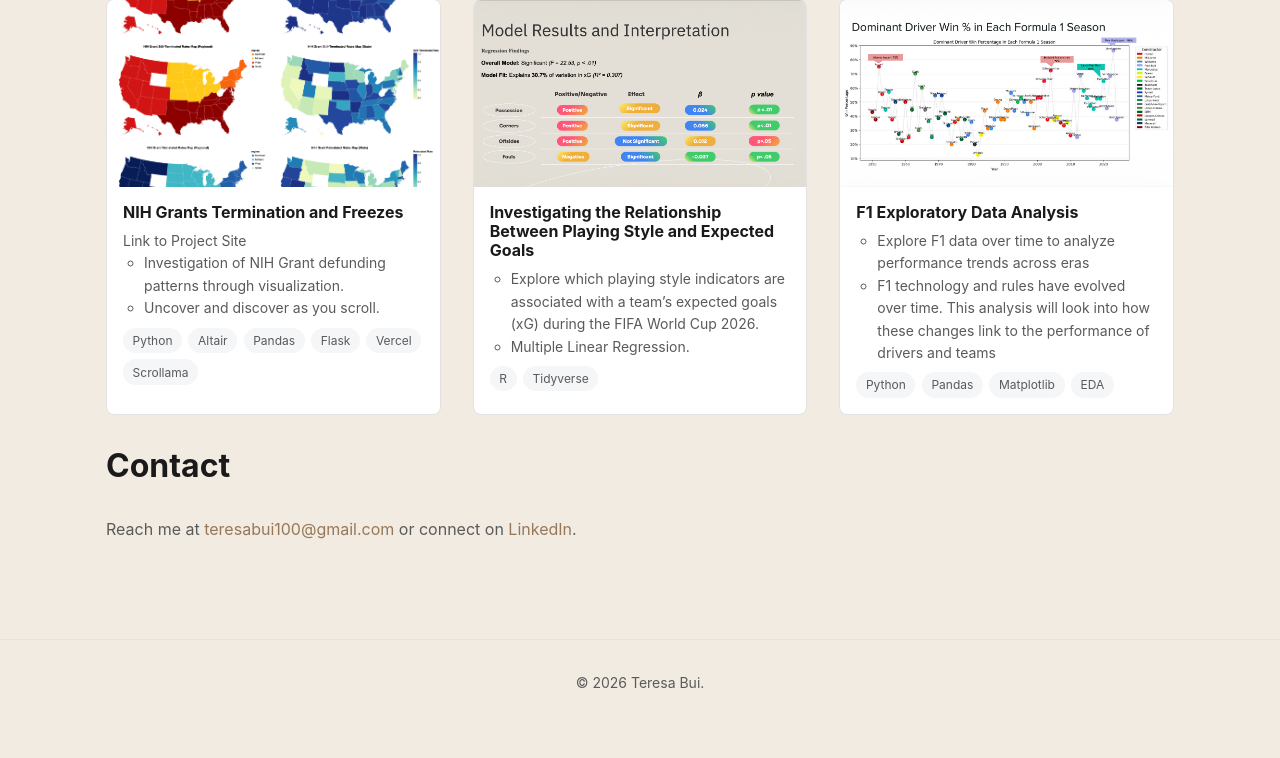
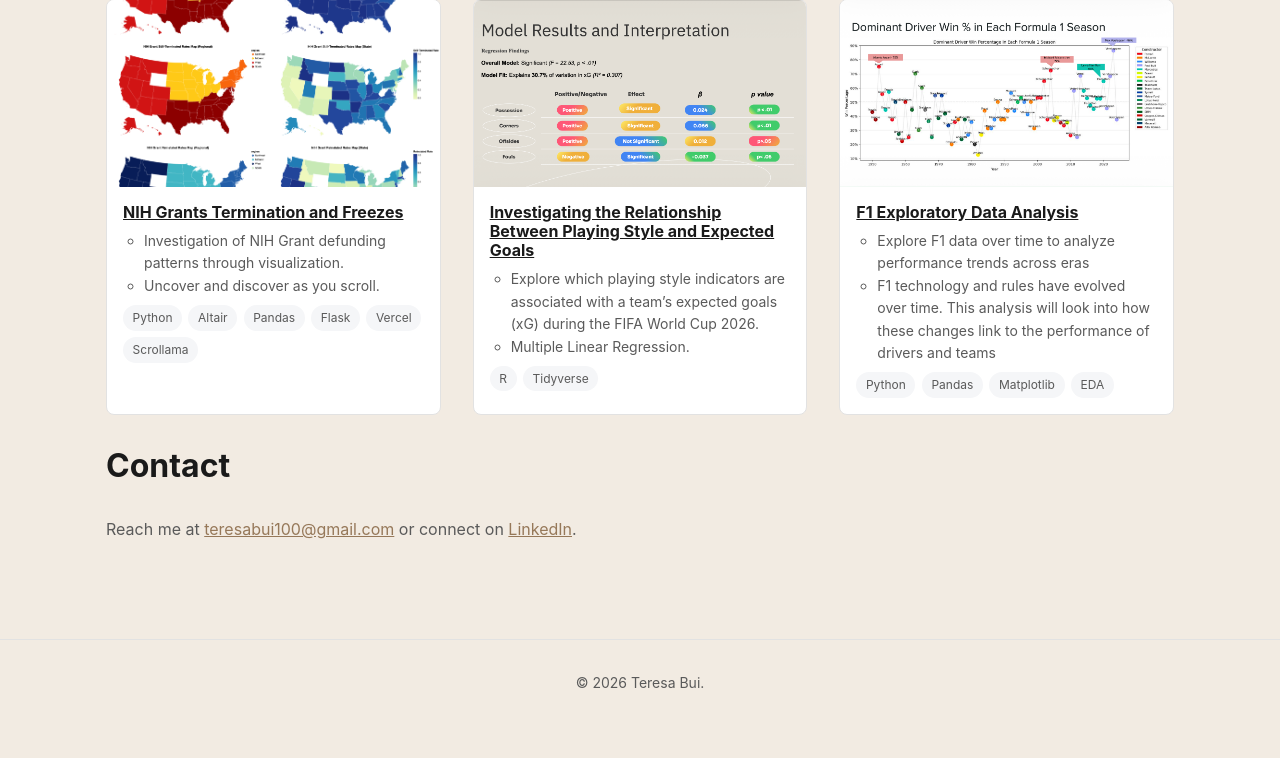
Before and after one commit to t3resabui/Teresa-Portfolio, a Flask app: page / in a window 1280 px wide. Shown: the part 1730-2488 px from the top of the page. Run offline with Flask 3, Linux system fonts and the light colour scheme.

Commit message:
underlines for links

```diff
--- a/templates/index.html
+++ b/templates/index.html
@@ -53,7 +53,7 @@
     -webkit-font-smoothing: antialiased;
   }
   img { max-width: 100%; display: block; }
-  a { color: inherit; text-decoration: none; }
+  a { color: inherit; text-decoration: underline; }
   ul { list-style: none; }
   h1, h2, h3 { line-height: 1.2; font-weight: 700; }
 
@@ -419,10 +419,9 @@
         <div class="card">
           <img src="static/map_facet.png" alt="Project 1 Thumbnail">
           <div class="card-body">
-            <h3>NIH Grants Termination and Freezes </h3>
-            <p>
-                <a href = "https://datasci-209-flask-teamscience-verce.vercel.app/" target="_blank"> Link to Project Site</a>
-            </p>
+            <h3>
+                <a href = "https://datasci-209-flask-teamscience-verce.vercel.app/" target="_blank"> NIH Grants Termination and Freezes </a>
+            </h3>
             <ul>
                 <li>Investigation of NIH Grant defunding patterns through visualization.</li>
                 <li>Uncover and discover as you scroll.</li>
```
